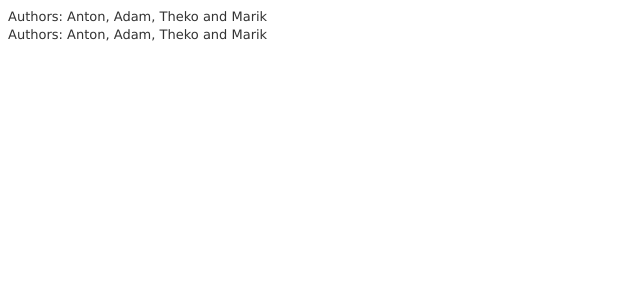
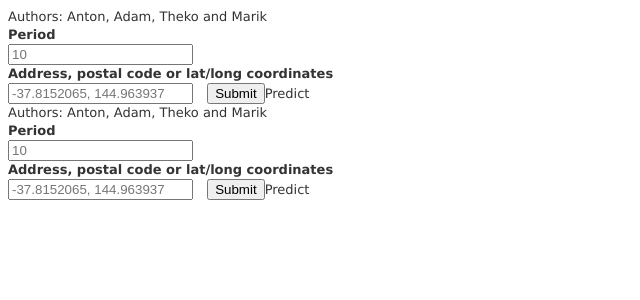
Before and after one commit to anton164/swen30006-Project3, a Rails app: template WeatherPredictions/app/views/layouts/application.html.erb in a window 1280 px wide. Shown: the top 300 px of the page, without its empty margins (0-640 px from the left). Run offline with Rails 7, Linux system fonts and the light colour scheme; the template is opened without the code that fills it, so the values that code supplies are empty; style sheets or scripts are compiled from the project's sources; some libraries are stand-ins or nearby versions.

Commit message:
Added lookup functionality

```diff
--- a/WeatherPredictions/app/views/layouts/application.html.erb
+++ b/WeatherPredictions/app/views/layouts/application.html.erb
@@ -5,6 +5,14 @@
   <%= stylesheet_link_tag    'application', media: 'all', 'data-turbolinks-track' => true %>
   <%= javascript_include_tag 'application', 'data-turbolinks-track' => true %>
   <%= csrf_meta_tags %>
+  <script type="text/javascript">
+    $(document).ready(function() {
+      $("#lookup").submit(function(e) {
+        window.location.href = "/weather/prediction/geocode/lookup/" + ($("#address").val() || "Melbourne, Australia") + "/" + (parseInt($("#period").val(), 10) || 10);
+        return false;
+      });
+    });
+  </script>
 </head>
 <body>
 <div class="navbar navbar-inverse" role="navigation">
@@ -17,6 +25,25 @@
   </div>
 </div>
 <div class="container">
+  <div class="row">
+    <form id="lookup">
+      <div class="col-md-1">
+        <strong>Period</strong>
+        <div class="input-group">
+          <input id="period" type="text" class="form-control" placeholder="10">
+        </div>
+      </div>
+      <div class="col-md-6">
+        <strong>Address, postal code or lat/long coordinates</strong>
+        <div class="input-group">
+          <input id="address" type="text" class="form-control" placeholder="-37.8152065, 144.963937">
+          <span style="margin-left: 10px;" class="input-group-btn">
+            <input type="submit" class="btn btn-primary">Predict</button>
+          </span>
+        </div>
+      </div>
+    </form>
+  </div>
   <%= yield %>
 </div>
 
--- a/WeatherPredictions/config/routes.rb
+++ b/WeatherPredictions/config/routes.rb
@@ -21,6 +21,10 @@
 
     resources :prediction, :only => [] do
       collection do
+        get 'geocode/lookup/:address/:period',
+          :constraints => { :address => /[^\/]+/ },
+          :as => "prediction_lookup",
+          :action => "lookup_location"
         get ':postal_code/:period',
           :constraints => { :postal_code => /\d{4}/},
           :as => "prediction_by_postal_code",
```
Also changed, not shown: WeatherPredictions/app/controllers/prediction_controller.rb (+8 -1 lines), WeatherPredictions/app/views/prediction/show.html.erb (+3 -4 lines).
